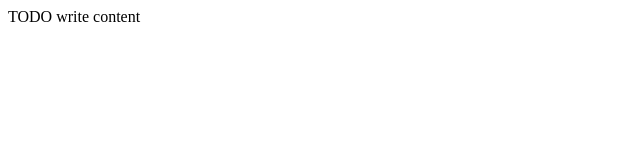
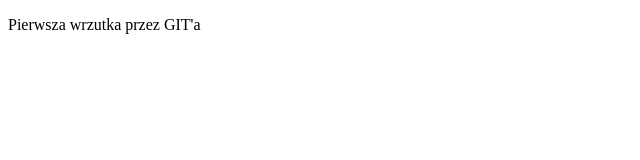
Before and after one commit to alajkowska/HTML_CSS, a plain HTML site: page PierwszyGIT/public_html/index.html in a window 1280 px wide. Shown: the whole page, without its empty margins (0-640 px from the left). Drawn offline with Linux system fonts and the light colour scheme.

Commit message:
zmmiany w tekście

```diff
--- a/PierwszyGIT/public_html/index.html
+++ b/PierwszyGIT/public_html/index.html
@@ -1,16 +1,11 @@
 <!DOCTYPE html>
-<!--
-To change this license header, choose License Headers in Project Properties.
-To change this template file, choose Tools | Templates
-and open the template in the editor.
--->
-<html>
+<html lang="pl">
     <head>
-        <title>TODO supply a title</title>
+        <title>pierwszy git</title>
         <meta charset="UTF-8">
         <meta name="viewport" content="width=device-width, initial-scale=1.0">
     </head>
     <body>
-        <div>TODO write content</div>
+        <p>Pierwsza wrzutka przez GIT'a</p>
     </body>
 </html>
```
